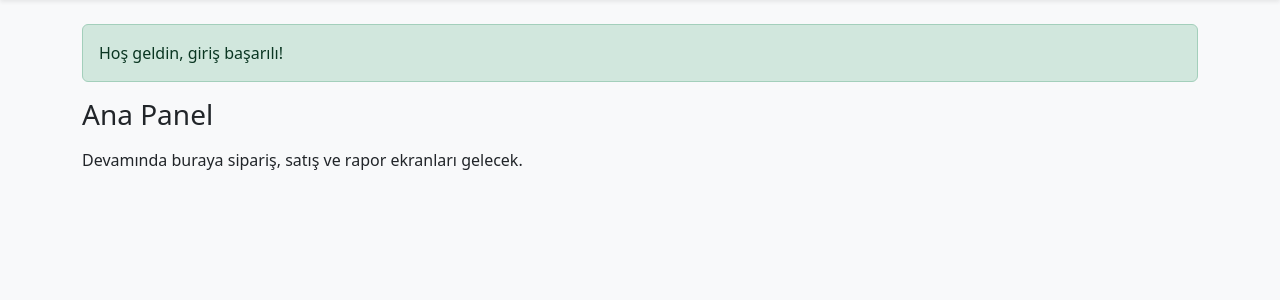
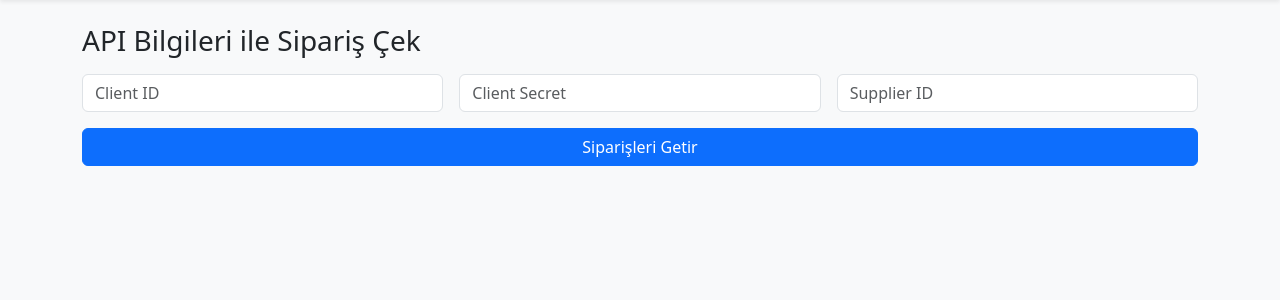
Before and after one commit to erolgorkem/trendyol-panel, a Flask app: page /panel in a window 1280 px wide. Shown: the part 56-356 px from the top of the page. Run offline with Flask 3, Linux system fonts and the light colour scheme; the visitor is signed in with stand-in values (Sample User, id 1).

Commit message:
Update panel.html

```diff
--- a/templates/panel.html
+++ b/templates/panel.html
@@ -14,10 +14,47 @@
     </div>
 </nav>
 <div class="container">
-    <div class="alert alert-success">Hoş geldin, giriş başarılı!</div>
-    <h3 class="mb-3">Ana Panel</h3>
-    <!-- Buraya Trendyol API, rapor, grafik vs. ekleyeceğiz -->
-    <p>Devamında buraya sipariş, satış ve rapor ekranları gelecek.</p>
+    <h3 class="mb-3">API Bilgileri ile Sipariş Çek</h3>
+    {% if error %}
+        <div class="alert alert-danger">{{ error }}</div>
+    {% endif %}
+    <form method="POST" class="row g-3 mb-4">
+        <div class="col-md-4">
+            <input name="client_id" type="text" class="form-control" placeholder="Client ID" required>
+        </div>
+        <div class="col-md-4">
+            <input name="client_secret" type="password" class="form-control" placeholder="Client Secret" required>
+        </div>
+        <div class="col-md-4">
+            <input name="supplier_id" type="text" class="form-control" placeholder="Supplier ID" required>
+        </div>
+        <div class="col-12">
+            <button type="submit" class="btn btn-primary w-100">Siparişleri Getir</button>
+        </div>
+    </form>
+    {% if orders %}
+    <h4>Son Siparişler</h4>
+    <table class="table table-bordered table-striped">
+        <thead>
+            <tr>
+                <th>Sipariş No</th>
+                <th>Alıcı</th>
+                <th>Tarih</th>
+                <th>Tutar</th>
+            </tr>
+        </thead>
+        <tbody>
+            {% for order in orders %}
+            <tr>
+                <td>{{ order['id'] }}</td>
+                <td>{{ order.get('customerFirstName', '-') }} {{ order.get('customerLastName', '-') }}</td>
+                <td>{{ order['createdDate'] }}</td>
+                <td>{{ order.get('totalPrice', '-') }}</td>
+            </tr>
+            {% endfor %}
+        </tbody>
+    </table>
+    {% endif %}
 </div>
 </body>
 </html>
```
